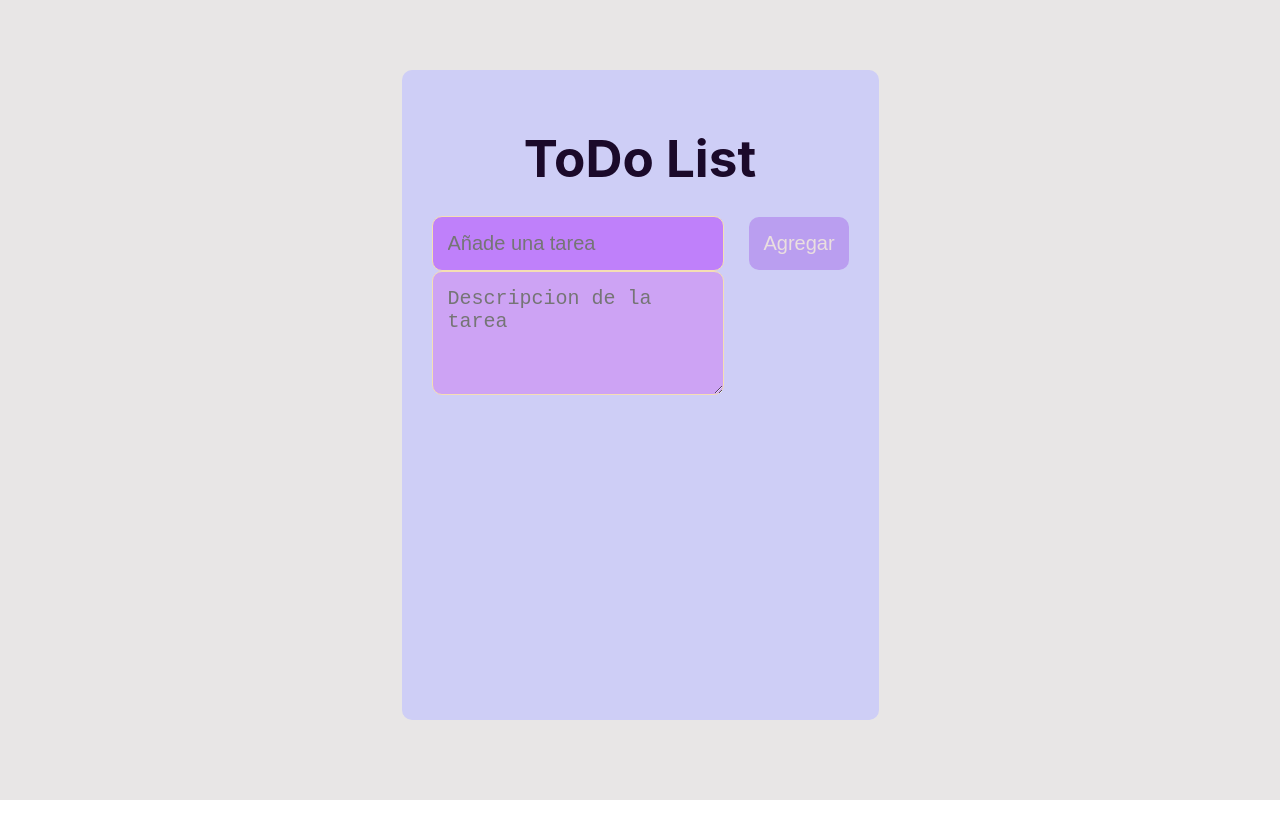
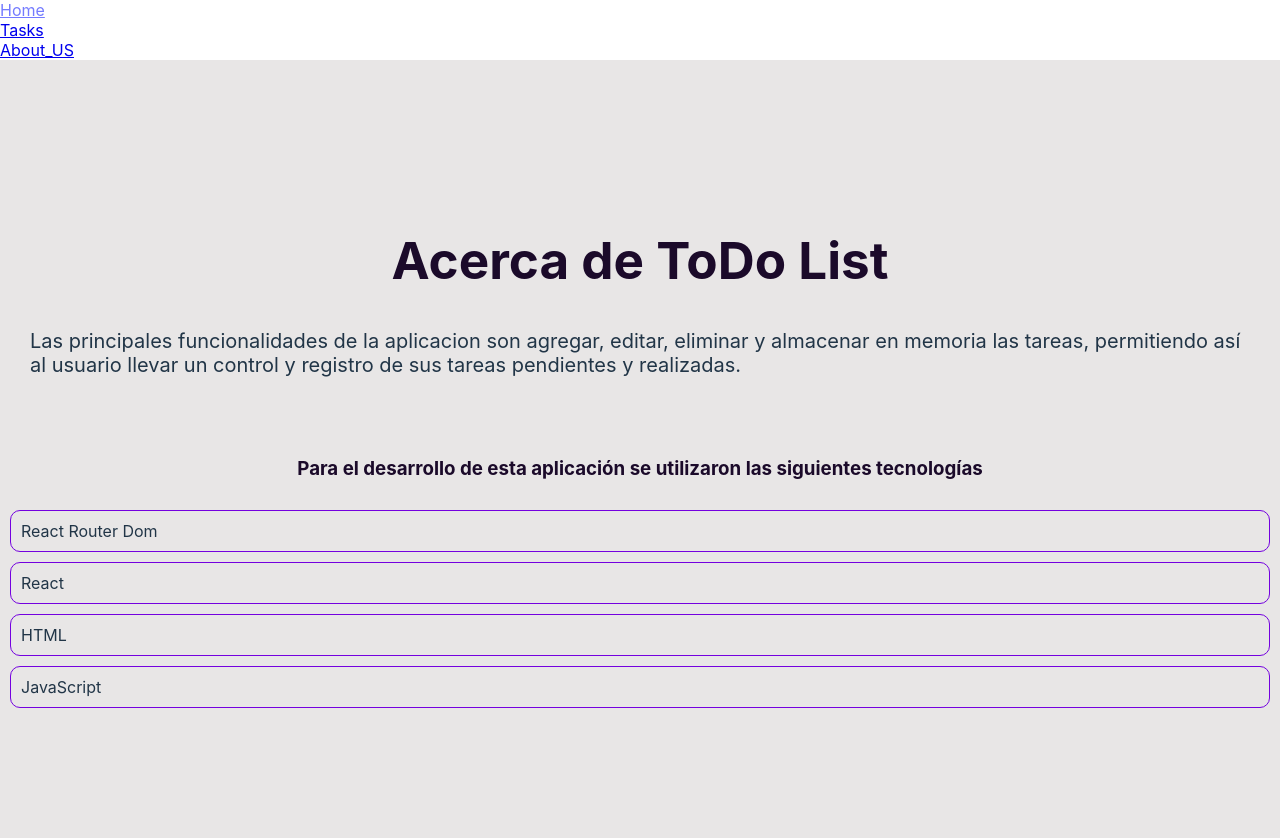
Before and after one commit to VictorSuarez0507/my-react-task-list, a React (Vite) app: page /about in a window 1280 px wide. Shown: the top 838 px of the page. Before the commit the page ends 800 px from the top, so only its background shows below. Built offline with nearby package versions, Linux system fonts and the light colour scheme.

Commit message:
Se configuraron las pages (AboutUs, Home y Tasks) y se implemento React router para permitir al usuario navegar entre las diferentes rutas de la aplicación, de acuerdo a las indicaciones del Proyecto integrador - 5

```diff
--- a/package.json
+++ b/package.json
@@ -12,7 +12,8 @@
   "dependencies": {
     "react": "^18.2.0",
     "react-dom": "^18.2.0",
-    "react-icons": "^4.10.1"
+    "react-icons": "^4.10.1",
+    "react-router-dom": "^6.14.2"
   },
   "devDependencies": {
     "@types/react": "^18.0.37",
--- a/src/App.css
+++ b/src/App.css
@@ -26,6 +26,16 @@
   color: #1B0A2A;
   text-align: center;
   margin: 30px 0;
+}
+.head h3 {
+  color: #1B0A2A;
+  text-align: center;
+  margin: 30px 0;
+}
+
+p {
+  padding: 10px 30px 30px;
+  font-size: 20px;
 }
 
 .taskEntered {
--- a/src/App.jsx
+++ b/src/App.jsx
@@ -1,15 +1,22 @@
 import './App.css'
-import TaskList from './components/TaskList';
+import React from "react";
+import { BrowserRouter, Routes, Route } from 'react-router-dom';
+import Menu from './components/Menu';
+import Home from "./pages/Home";
+import AboutUs  from "./pages/AboutUs";
+import Tasks from "./pages/Tasks";
 
 function App() {
   return (
-    <div className='container'>
-      <div className='subContainer'>
-        <div>
-          <TaskList />
-        </div>
-      </div>
-    </div>
+
+    <BrowserRouter>
+    <Menu />
+    <Routes>
+      <Route path="/" element={<Home />} />
+      <Route path="/tasks" element={<Tasks />} />
+      <Route path="/about" element={<AboutUs />} />
+    </Routes>
+  </BrowserRouter>
   );
 }
 export default App
--- a/src/components/Menu.jsx
+++ b/src/components/Menu.jsx
@@ -1,36 +1,23 @@
 import React from "react";
-import { useNavigate } from "react-router-dom";
+import { Link } from "react-router-dom";
 
 function Menu() {
-  const navigate = useNavigate();
-
-  const handleHomeClick = () => {
-    navigate("/");
-  };
-
-  const handleTasksClick = () => {
-    navigate("/tasks");
-  };
-
-  const handleAboutClick = () => {
-    navigate("/about");
-  };
 
   return (
     <nav>
       <ul>
         <li>
-          <button type = "button" onClick={handleHomeClick}>Home</button>
+          <Link to="/">Home</Link>
         </li>
         <li>
-          <button type = "button" onClick={handleTasksClick}>Tasks</button>
-        </li>
-        <li>
-          <button type = "button"  onClick={handleAboutClick}>About Us</button>
+          <Link to="/tasks">Tasks</Link>
+        </li><li>
+          <Link to="/about">About_US</Link>
         </li>
       </ul>
     </nav>
   );
+
 }
 
 export default Menu;
--- a/src/components/TaskList.jsx
+++ b/src/components/TaskList.jsx
@@ -50,6 +50,7 @@ const TaskList = () => {
       <Task handleNewTask={handleNewTask} />
         <div>
           {listTask.map((task) => (
+            <ul>
               <li className="listToDo" key={task.id}>
                   <table >
                       <tbody >
@@ -112,6 +113,7 @@ const TaskList = () => {
                   )}
                   </div>
               </li>
+            </ul>
           ))}
         </div>
     </div>
--- /dev/null
+++ b/src/pages/AboutUs.jsx
@@ -0,0 +1,26 @@
+export default function AboutUs() {
+
+    return (
+        <main className='container'>
+            <div className="head" >
+                <h1>Acerca de ToDo List</h1>
+                <p>
+                    Las principales funcionalidades de la aplicacion son agregar, editar, eliminar
+                    y almacenar en memoria las tareas, permitiendo así al usuario llevar un control
+                    y registro de sus tareas pendientes y realizadas.
+                </p>
+                <br />
+                <div className="head">
+                    <h3>Para el desarrollo de esta aplicación se utilizaron las siguientes tecnologías</h3>
+                    <ul>
+                        <li className="listToDo">React Router Dom</li>
+                        <li className="listToDo">React</li>
+                        <li className="listToDo">HTML</li>
+                        <li className="listToDo">JavaScript</li>
+                    </ul>
+                </div>
+            </div>
+        </main>
+      );
+
+  }
--- a/src/pages/Home.jsx
+++ b/src/pages/Home.jsx
@@ -1,3 +1,16 @@
-export function Home() {
-    return <main>Home Page</main>;
+export default function Home() {
+    return (
+      <main className='container'>
+        <div className="head">
+          <h1>Bienvenido a ToDoList </h1>
+          <p>
+            ToDo List es una aplicación que te permite crear una lista de tareas,
+            donde una vez creada puedes completar, editar y eliminar cada una de estas.
+            Adicionalmente, puedes guardarlas en memoria, es decir, que si actualizas o cierras la aplicación
+            tu información no se pederá, al volver a abrir la app tus tareas seguiran listadas
+            en el estado en que las tenias previamente guardadas.
+          </p>
+        </div>
+      </main>
+    );
   }
--- /dev/null
+++ b/src/pages/Tasks.jsx
@@ -0,0 +1,13 @@
+import TaskList from "../components/TaskList";
+
+export default function Tasks() {
+    return (
+        <div className='container'>
+          <div className='subContainer'>
+            <div>
+              <TaskList />
+            </div>
+          </div>
+        </div>
+      );
+  }
```
Also changed, not shown: src/pages/SobreNosotros.jsx (deleted), src/pages/Tareas.jsx (deleted), 1 other file (tests, documents, lock files or other folders). Lines whose indentation alone changed are shown as unchanged.
